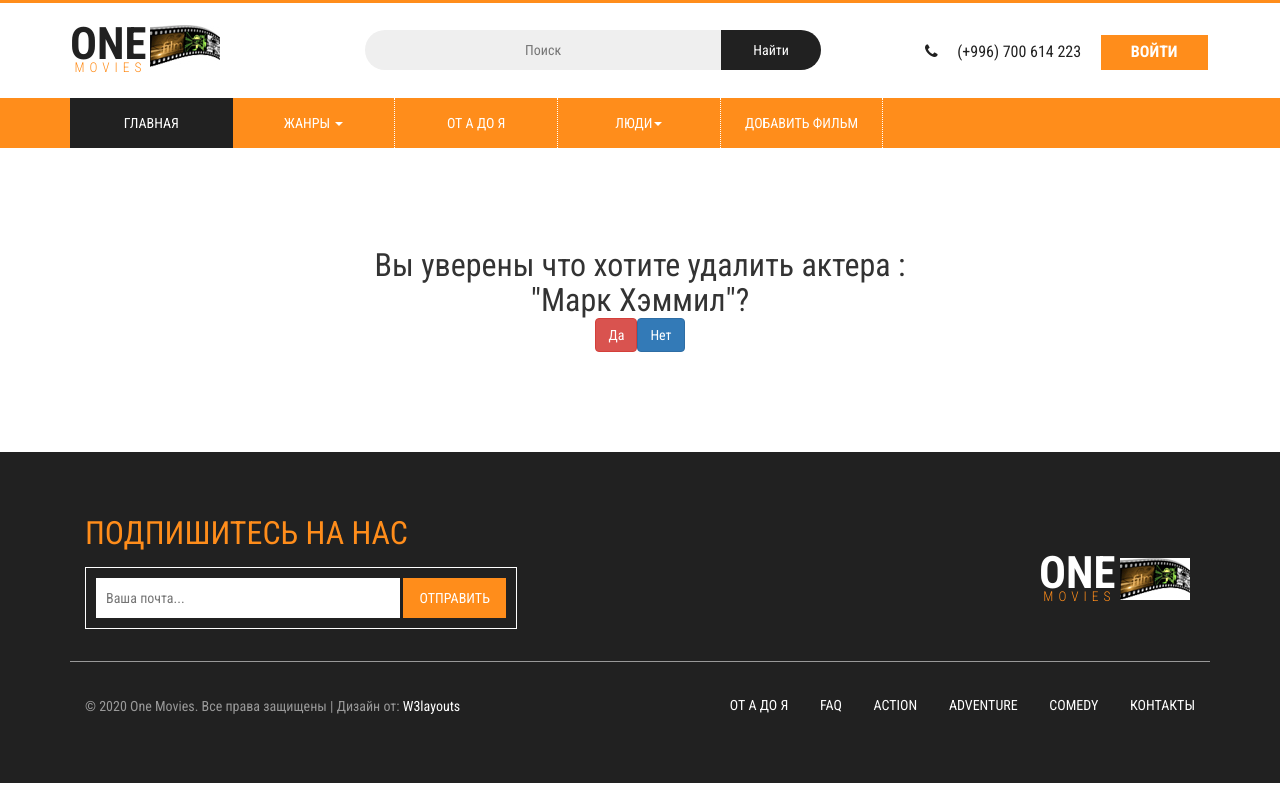
After one commit to MuctepK/movie_project, a Django app: page /actors/1/delete/ in a window 1280 px wide. The commit adds this page. Run offline with Django 3.2, Linux system fonts and the light colour scheme; data comes from the database, SQL or seed files in the repository; some libraries are stand-ins or nearby versions.

Commit message:
Добавлено изменение и удаление актера

```diff
--- /dev/null
+++ b/source/webapp/templates/actor/delete.html
@@ -0,0 +1,14 @@
+{% extends "base.html" %}
+{% block title %}Удалить актера{% endblock %}
+{% block content %}
+    <div class="container" style="margin:100px auto;">
+        <h3 class="text-center fa-2x">Вы уверены что хотите  удалить актера :<br>"{{ object }}"?</h3>
+        <form method="POST"  class="text-center">
+            {% csrf_token %}
+            <div class="confirm" style="display: flex; justify-content: center; ">
+                <p><input type="submit" value="Да" class="mt-5 btn btn-danger"></p>
+                <p><a href="{% url 'webapp:actor_detail' object.pk%}" class="mt-5 btn  btn-primary">Нет</a></p>
+            </div>
+        </form>
+    </div>
+{% endblock %}
--- a/source/webapp/templates/actor/detail.html
+++ b/source/webapp/templates/actor/detail.html
@@ -5,8 +5,8 @@
     {{ actor }}
 {% endblock %}
 {% block menu %}
-    <li><a href="#">Изменить  актера</a></li>
-    <li><a href="#">Удалить  актера</a></li>
+    <li><a href="{% url 'webapp:actor_update' actor.pk%}">Изменить  актера</a></li>
+    <li><a href="{% url 'webapp:actor_delete' actor.pk%}">Удалить  актера</a></li>
 {% endblock %}
 {% block content %}
 <div class="single-page-agile-main">
--- a/source/webapp/urls.py
+++ b/source/webapp/urls.py
@@ -2,7 +2,7 @@ from django.urls import path
 
 from webapp.views import IndexView, MovieDetailView, RatingCreateView, MovieGenreView, MovieCreateView, MovieUpdateView, \
     MovieDeleteView, GenreCreateView, GenreListView, GenreUpdateView, GenreDeleteView, ActorListView, ActorCreateView, \
-    ActorDetailView
+    ActorDetailView, ActorUpdateView, ActorDeleteView
 
 urlpatterns = [
     path('', IndexView.as_view(), name='index'),
@@ -19,6 +19,8 @@ urlpatterns = [
     path('actors/list/', ActorListView.as_view(), name='actor_list'),
     path('actors/create/', ActorCreateView.as_view(), name='actor_create'),
     path('actors/<int:pk>/', ActorDetailView.as_view(), name='actor_detail'),
+    path('actors/<int:pk>/update/', ActorUpdateView.as_view(), name='actor_update'),
+    path('actors/<int:pk>/delete/', ActorDeleteView.as_view(), name='actor_delete')
 ]
 
 app_name = 'webapp'
--- a/source/webapp/views/__init__.py
+++ b/source/webapp/views/__init__.py
@@ -1,3 +1,3 @@
 from .movie_views import IndexView, MovieCreateView, MovieDeleteView, UpdateView, MovieDetailView, RatingCreateView, MovieGenreView, MovieUpdateView
 from .genre_views import GenreCreateView, GenreListView, GenreUpdateView, GenreDeleteView
-from .actor_views import ActorListView, ActorCreateView, ActorDetailView
+from .actor_views import ActorListView, ActorCreateView, ActorDetailView, ActorDeleteView, ActorUpdateView
--- a/source/webapp/views/actor_views.py
+++ b/source/webapp/views/actor_views.py
@@ -1,5 +1,6 @@
-from django.urls import reverse_lazy
-from django.views.generic import ListView, CreateView, DetailView
+from django.shortcuts import redirect
+from django.urls import reverse_lazy, reverse
+from django.views.generic import ListView, CreateView, DetailView, UpdateView, DeleteView
 
 from webapp.forms import ActorForm
 from webapp.models import Actor, Movie
@@ -27,3 +28,18 @@ class ActorDetailView(DetailView):
         context = super().get_context_data()
         context['movies'] = Movie.objects.filter(acted_by__actor=self.get_object())
         return context
+
+
+class ActorUpdateView(UpdateView):
+    template_name = 'actor/update.html'
+    model = Actor
+    form_class = ActorForm
+
+    def get_success_url(self):
+        return reverse('webapp:actor_detail', kwargs={'pk': self.get_object().pk})
+
+
+class ActorDeleteView(DeleteView):
+    template_name = 'actor/delete.html'
+    model = Actor
+    success_url = reverse_lazy('webapp:actor_list')
```
Also changed, not shown: source/webapp/templates/actor/update.html (added, +12 -0 lines).
